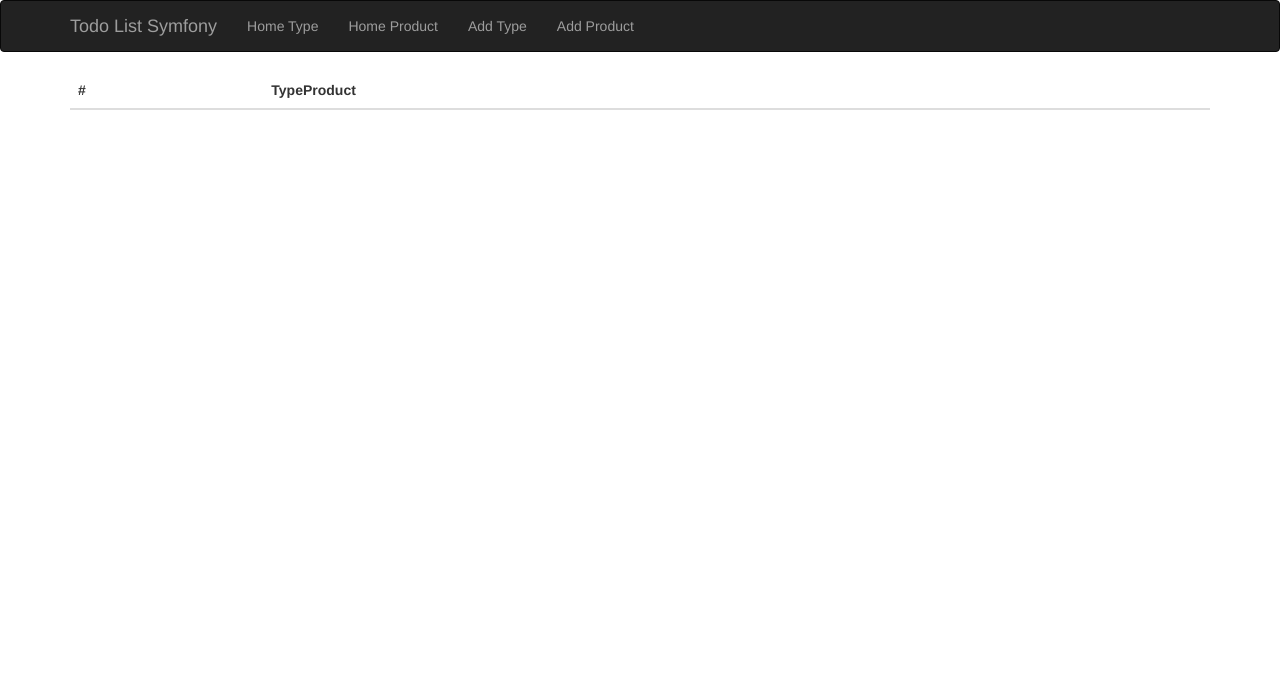
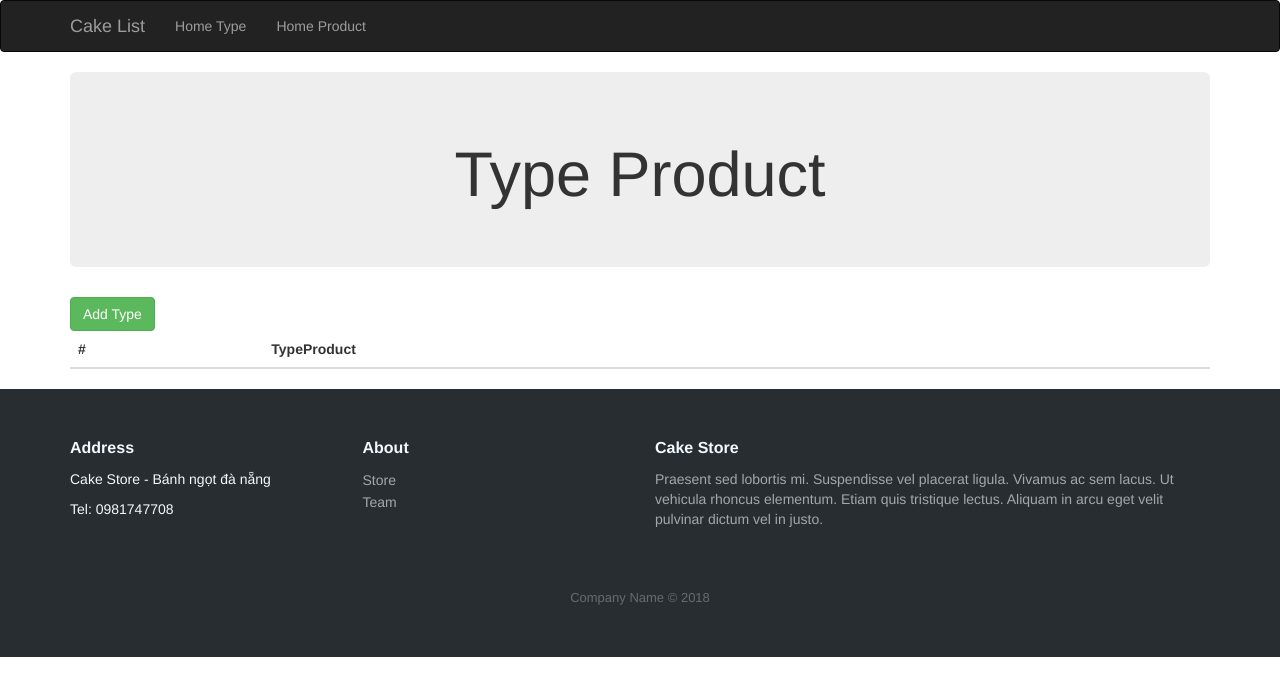
Before and after one commit to quangvu3103/ASM_Webproject, a Symfony app: template templates/type_product/index.html.twig in a window 1280 px wide. Shown: the top 696 px of the page. Run offline with Twig, Linux system fonts and the light colour scheme; the template is opened without the code that fills it, so the values that code supplies are empty; some libraries are stand-ins or nearby versions.

Commit message:
ASM_Webproject

```diff
--- a/composer.json
+++ b/composer.json
@@ -45,6 +45,7 @@
         "twig/twig": "^2.12|^3.0"
     },
     "require-dev": {
+        "doctrine/doctrine-fixtures-bundle": "^3.4",
         "phpunit/phpunit": "^9.5",
         "symfony/browser-kit": "5.4.*",
         "symfony/css-selector": "5.4.*",
--- a/config/bundles.php
+++ b/config/bundles.php
@@ -12,4 +12,5 @@ return [
     Symfony\Bundle\MonologBundle\MonologBundle::class => ['all' => true],
     Symfony\Bundle\MakerBundle\MakerBundle::class => ['dev' => true],
     Sensio\Bundle\FrameworkExtraBundle\SensioFrameworkExtraBundle::class => ['all' => true],
+    Doctrine\Bundle\FixturesBundle\DoctrineFixturesBundle::class => ['dev' => true, 'test' => true],
 ];
--- a/src/Controller/ProductController.php
+++ b/src/Controller/ProductController.php
@@ -58,7 +58,7 @@ public function deleteAction($id)
 
     $this->addFlash(
         'error',
-        'Todo deleted'
+        'Deleted'
     );
 
     return $this->redirectToRoute('products_user');
@@ -74,7 +74,7 @@ public function createAction(Request $request)
     if ($this->saveChanges($form, $request, $Product)) {
         $this->addFlash(
             'notice',
-            'Todo Added'
+            'Added'
         );
 
         return $this->redirectToRoute('products_user');
@@ -113,7 +113,7 @@ public function editAction($id, Request $request)
     if ($this->saveChanges($form, $request, $Product)) {
         $this->addFlash(
             'notice',
-            'Todo Edited'
+            'Edited'
         );
         return $this->redirectToRoute('products_user');
     }
--- a/src/Controller/TypeProductController.php
+++ b/src/Controller/TypeProductController.php
@@ -60,7 +60,7 @@ public function deleteAction($id)
 
     $this->addFlash(
         'error',
-        'Todo deleted'
+        'Deleted'
     );
 
     return $this->redirectToRoute('products_user');
@@ -76,7 +76,7 @@ public function createAction(Request $request)
     if ($this->saveChanges($form, $request, $TypeProduct)) {
         $this->addFlash(
             'notice',
-            'Todo Added'
+            'Added'
         );
 
         return $this->redirectToRoute('products_user');
@@ -115,7 +115,7 @@ public function editAction($id, Request $request)
     if ($this->saveChanges($form, $request, $TypeProduct)) {
         $this->addFlash(
             'notice',
-            'Todo Edited'
+            'Edited'
         );
         return $this->redirectToRoute('products_user');
     }
--- a/src/Entity/Admin.php
+++ b/src/Entity/Admin.php
@@ -77,7 +77,7 @@ class Admin implements UserInterface, PasswordAuthenticatedUserInterface
     {
         $roles = $this->roles;
         // guarantee every user at least has ROLE_USER
-        $roles[] = 'ROLE_USER';
+        // $roles[] = 'ROLE_USER';
 
         return array_unique($roles);
     }
--- a/src/Entity/TypeProduct.php
+++ b/src/Entity/TypeProduct.php
@@ -38,4 +38,7 @@ class TypeProduct
 
         return $this;
     }
+    public function __toString() {
+        return $this->Name;
+    }
 }
--- a/src/Security/AppAuthenticator.php
+++ b/src/Security/AppAuthenticator.php
@@ -50,8 +50,8 @@ class AppAuthenticator extends AbstractLoginFormAuthenticator
         }
 
         // For example:
-        // return new RedirectResponse($this->urlGenerator->generate('some_route'));
-        throw new \Exception('TODO: provide a valid redirect inside '.__FILE__);
+        return new RedirectResponse($this->urlGenerator->generate('products_user'));
+        // throw new \Exception('TODO: provide a valid redirect inside '.__FILE__);
     }
 
     protected function getLoginUrl(Request $request): string
--- a/templates/base.html.twig
+++ b/templates/base.html.twig
@@ -7,9 +7,7 @@
     <!-- The above 3 meta tags *must* come first in the head; any other head content must come *after* these tags -->
     <meta name="description" content="">
     <meta name="author" content="">
-    <link rel="icon" href="../../favicon.ico">
-    <link rel="canonical" href="https://getbootstrap.com/docs/3.4/examples/starter-template/">
-    <title>{% block title %}Welcome!{% endblock %}</title>
+
     <!-- Bootstrap core CSS -->
     <link href="https://stackpath.bootstrapcdn.com/bootstrap/3.4.1/css/bootstrap.min.css" rel="stylesheet">
     {% block stylesheets %}{% endblock %}
@@ -25,18 +23,12 @@
                 <span class="icon-bar"></span>
                 <span class="icon-bar"></span>
             </button>
-            <a class="navbar-brand" href="#">Todo List Symfony</a>
+            <a class="navbar-brand" href="#">Cake List </a>
         </div>
         <div id="navbar" class="collapse navbar-collapse">
             <ul class="nav navbar-nav">
-                                <li><a  href="{{ path('typeproducts_user')}} ">Home Type</a></li>
-
+                 <li class = "a"><a  href="{{ path('typeproducts_user')}} ">Home Type</a></li>
                 <li><a  href="{{ path('products_user')}} ">Home Product</a></li>
-
-                {#<li><a href="{{ path('todo_create') }}">Add Todo</a></li>#}
-                <li><a  href="{{ path('typeproducts_create')}} ">Add Type</a></li>
-                                <li><a  href="{{ path('product_create')}} ">Add Product</a></li>
-
             </ul>
         </div><!--/.nav-collapse -->
     </div>
@@ -57,7 +49,122 @@
 </div>
 </div><!-- /.container -->
 
-{% block javascripts %}{% endblock %}
+<div class="footer-dark">
+        <footer>
+            <div class="container">
+                <div class="row">
+                    <div class="col-sm-6 col-md-3 item">
+                        <h3>Address</h3>
+                        <p>Cake Store - Bánh ngọt đà nẵng</p>
+                        <p>Tel: 0981747708 </p>
+                    </div>
+                    <div class="col-sm-6 col-md-3 item">
+                        <h3>About</h3>
+                        <ul>
+                            <li><a href="#">Store</a></li>
+                            <li><a href="#">Team</a></li>
+                        </ul>
+                    </div>
+                    <div class="col-md-6 item text">
+                        <h3>Cake Store</h3>
+                        <p>Praesent sed lobortis mi. Suspendisse vel placerat ligula. Vivamus ac sem lacus. Ut vehicula rhoncus elementum. Etiam quis tristique lectus. Aliquam in arcu eget velit pulvinar dictum vel in justo.</p>
+                    </div>
+                </div>
+                <p class="copyright">Company Name © 2018</p>
+            </div>
+        </footer>
+    </div>
+<style>
+  .footer-dark {
+  padding:50px 0;
+  color:#f0f9ff;
+  background-color:#282d32;
+}
 
-</body>
-</html>
+.footer-dark h3 {
+  margin-top:0;
+  margin-bottom:12px;
+  font-weight:bold;
+  font-size:16px;
+}
+
+.footer-dark ul {
+  padding:0;
+  list-style:none;
+  line-height:1.6;
+  font-size:14px;
+  margin-bottom:0;
+}
+
+.footer-dark ul a {
+  color:inherit;
+  text-decoration:none;
+  opacity:0.6;
+}
+
+.footer-dark ul a:hover {
+  opacity:0.8;
+}
+
+@media (max-width:767px) {
+  .footer-dark .item:not(.social) {
+    text-align:center;
+    padding-bottom:20px;
+  }
+}
+
+.footer-dark .item.text {
+  margin-bottom:36px;
+}
+
+@media (max-width:767px) {
+  .footer-dark .item.text {
+    margin-bottom:0;
+  }
+}
+
+.footer-dark .item.text p {
+  opacity:0.6;
+  margin-bottom:0;
+}
+
+.footer-dark .item.social {
+  text-align:center;
+}
+
+@media (max-width:991px) {
+  .footer-dark .item.social {
+    text-align:center;
+    margin-top:20px;
+  }
+}
+
+.footer-dark .item.social > a {
+  font-size:20px;
+  width:36px;
+  height:36px;
+  line-height:36px;
+  display:inline-block;
+  text-align:center;
+  border-radius:50%;
+  box-shadow:0 0 0 1px rgba(255,255,255,0.4);
+  margin:0 8px;
+  color:#fff;
+  opacity:0.75;
+}
+
+.footer-dark .item.social > a:hover {
+  opacity:0.9;
+}
+
+.footer-dark .copyright {
+  text-align:center;
+  padding-top:24px;
+  opacity:0.3;
+  font-size:13px;
+  margin-bottom:0;
+}
+    </style>
+{% block javascripts %}
+
+{% endblock %}
--- a/templates/product/details.html.twig
+++ b/templates/product/details.html.twig
@@ -10,7 +10,6 @@
         <li class="list-group-item">Quantity: {{ Product.Quantity }}</li>
         <li class="list-group-item">Price: {{ Product.Price }}</li>
         <li class="list-group-item">Information: {{ Product.Information }}</li>
-        <li class="list-group-item">Type: {{ Product.Type }}</li>
 
 
     </ul>
--- a/templates/type_product/index.html.twig
+++ b/templates/type_product/index.html.twig
@@ -11,17 +11,20 @@
             </tr>
             </thead>
             <tbody>
+            <section class="jumbotron text-center">
+            <div class="container" >
+            <h1 class="jumbotron-heading">Type Product</h1>
+            </div>
+            </section>
+            <a  href="{{ path('typeproducts_create')}} " class ='btn btn-success'>Add Type</a>
             {% for TypeProduct in TypeProducts %}
                 <tr>
                     <th scope="row">{{ TypeProduct.id }}</th>
                     <td>{{ TypeProduct.name }}</td>
                     <td>
-                        {#<a href="{{ path('todo_details', {'id': todo.id}) }} " class='btn btn-success'>View</a>#}
-                        {#<a href="{{ path('todo_edit', {'id': todo.id}) }}" class='btn btn-default'>Edit</a>#}
-                        {#<a href="{{ path('todo_delete', {'id': todo.id}) }}" class='btn btn-danger'>Delete</a>#}
-                         <a href="{{ path('typeproducts_details', {'id': TypeProduct.id}) }} " class='btn btn-success'>View</a> (add this line)
-                         <a href="{{ path('typeproducts_edit', {'id': TypeProduct.id}) }} " class='btn btn-success'>Edit</a> (add this line)
-                         <a href="{{ path('typeproducts_delete', {'id': TypeProduct.id}) }} " class='btn btn-success'>Delete</a> (add this line)
+                         <a href="{{ path('typeproducts_details', {'id': TypeProduct.id}) }} " class='btn btn-success'>View</a>
+                         <a href="{{ path('typeproducts_edit', {'id': TypeProduct.id}) }} " class='btn btn-success'>Edit</a>
+                         <a href="{{ path('typeproducts_delete', {'id': TypeProduct.id}) }} " class='btn btn-success'>Delete</a>
 
                     </td>
                 </tr>
```
Also changed, not shown: migrations/Version20220701115522.php (added, +35 -0 lines), migrations/Version20220701200142.php (added, +31 -0 lines), src/DataFixtures/AppFixtures.php (added, +30 -0 lines), src/Entity/Product.php (+9 -6 lines), src/Form/ProductType.php (+18 -2 lines), templates/product/create.html.twig (+4 -6 lines), templates/product/edit.html.twig (+9 -0 lines), templates/product/index.html.twig (+8 -8 lines), 2 other files.
